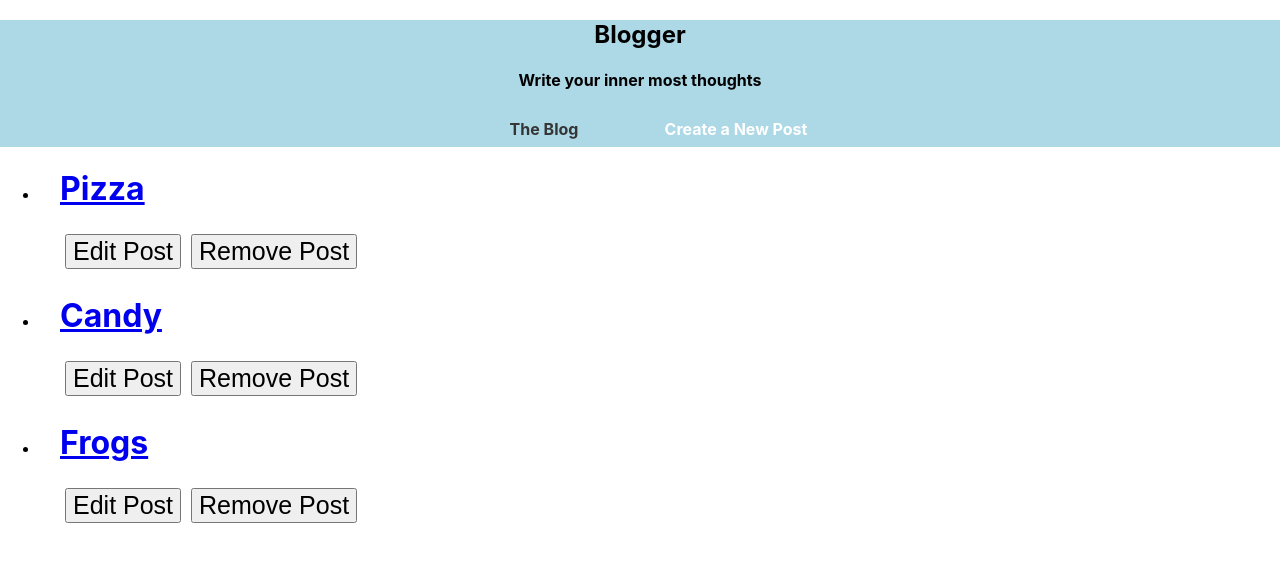
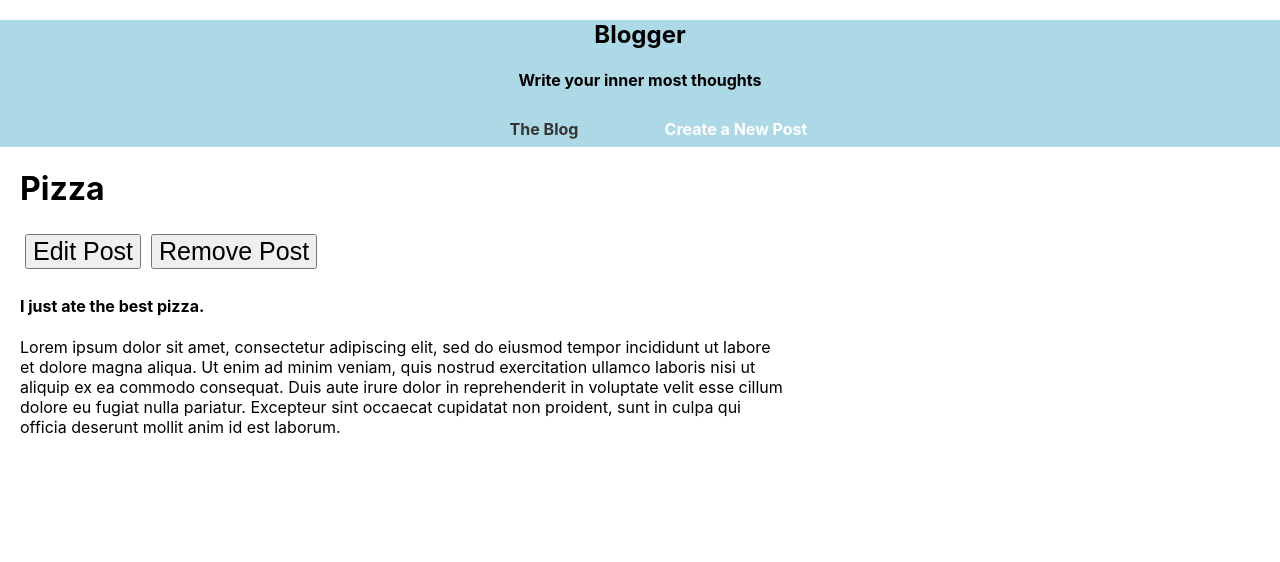
Before and after one commit to jreidmke/redux-blogly, a React (Create React App) app: page /1 in a window 1280 px wide. Shown: the top 562 px of the page. Built offline with nearby package versions, Linux system fonts and the light colour scheme.

Commit message:
almost final commit

```diff
--- a/src/App.js
+++ b/src/App.js
@@ -26,7 +26,6 @@ function App() {
   return (
     <div className="App">
       <Header/>
-      <HomePage/>
       <Routes/>
     </div>
   );
--- a/src/FilterPost.js
+++ b/src/FilterPost.js
@@ -1,5 +1,5 @@
 import { useParams } from 'react-router-dom';
-import Post from './Post';
+import PostDetails from './PostDetails';
 
 const FilterPost = ({posts}) => {
     const {id} = useParams();
@@ -8,7 +8,8 @@ const FilterPost = ({posts}) => {
         const currPost = posts.find(
             p => p.id === id
         );
-        return <Post id={currPost}/>;
+
+        return <PostDetails post={currPost}/>;
     }
     return null;
 }
--- a/src/Post.js
+++ b/src/Post.js
@@ -1,11 +1,9 @@
 import './Post.css'
 
-const Post = ({title, description, post, handleEdit, handleRemove}) => {
+const Post = ({title, description, post}) => {
     return(
         <div id='post-div'>
             <h1>{title}</h1>
-            <button onClick={handleEdit}>Edit Post</button>
-            <button onClick={handleRemove}>Remove Post</button>
             <h4>{description}</h4>
             <p>{post}</p>
         </div>
--- /dev/null
+++ b/src/PostDetails.js
@@ -0,0 +1,19 @@
+import './Post.css'
+import {Link} from 'react-router-dom';
+
+const PostDetails = ({post}) => {
+    return(
+        <div id='post-div'>
+            <h1>{post.title}</h1>
+            <button>Edit Post</button>
+            <button>Remove Post</button>
+            <h4>{post.description}</h4>
+            <p>{post.post}</p>
+        </div>
+    )
+}
+
+export default PostDetails;
+
+// onClick={handleEdit}
+// onClick={handleRemove}
--- a/src/PostForm.js
+++ b/src/PostForm.js
@@ -1,8 +1,13 @@
 import {useState} from 'react';
 import { v4 as uuidv4 } from 'uuid';
+import {useHistory} from 'react-router-dom';
 import './PostForm.css';
+import data from './dummyPosts.json';
 
 const PostForm = ({createPost}) => {
+
+    const history = useHistory();
+
     const INITIAL_STATE = {
         title: "",
         description: "",
@@ -21,8 +26,10 @@ const PostForm = ({createPost}) => {
 
     const submit = e => {
         e.preventDefault();
-        createPost({...formData, id: uuidv4()});
-        setFormData(INITIAL_STATE);
+        // createPost({...formData, id: uuidv4()});
+        data.push({...formData, id: uuidv4()});
+        history.push("/");
+        // setFormData(INITIAL_STATE);
     };
 
     return(
@@ -54,6 +61,8 @@ const PostForm = ({createPost}) => {
             type="text"
             value={formData.post}
             id="post"
+            rows={5}
+            cols={40}
             />
 <br></br>
 
--- a/src/Routes.js
+++ b/src/Routes.js
@@ -18,7 +18,7 @@ const Routes = () => {
             <Route exact path="/new">
                 <PostForm/>
             </Route>
-            <Route path="/:postId">
+            <Route path="/:id">
                 <FilterPost posts={data}/>
             </Route>
             <Redirect to="/"/>
--- a/src/dummyPosts.json
+++ b/src/dummyPosts.json
@@ -3,20 +3,20 @@
         "title": "Pizza",
         "description": "I just ate the best pizza.",
         "post": "Lorem ipsum dolor sit amet, consectetur adipiscing elit, sed do eiusmod tempor incididunt ut labore et dolore magna aliqua. Ut enim ad minim veniam, quis nostrud exercitation ullamco laboris nisi ut aliquip ex ea commodo consequat. Duis aute irure dolor in reprehenderit in voluptate velit esse cillum dolore eu fugiat nulla pariatur. Excepteur sint occaecat cupidatat non proident, sunt in culpa qui officia deserunt mollit anim id est laborum.",
-        "id": 1
+        "id": "1"
     },
 
     {
         "title": "Candy",
         "description": "I ate the best candy.",
         "post": "Lorem ipsum dolor sit amet, consectetur adipiscing elit, sed do eiusmod tempor incididunt ut labore et dolore magna aliqua. Ut enim ad minim veniam, quis nostrud exercitation ullamco laboris nisi ut aliquip ex ea commodo consequat. Duis aute irure dolor in reprehenderit in voluptate velit esse cillum dolore eu fugiat nulla pariatur. Excepteur sint occaecat cupidatat non proident, sunt in culpa qui officia deserunt mollit anim id est laborum.",
-        "id": 2
+        "id": "2"
     },
 
     {
         "title": "Frogs",
         "description": "The best animal?",
         "post": "Lorem ipsum dolor sit amet, consectetur adipiscing elit, sed do eiusmod tempor incididunt ut labore et dolore magna aliqua. Ut enim ad minim veniam, quis nostrud exercitation ullamco laboris nisi ut aliquip ex ea commodo consequat. Duis aute irure dolor in reprehenderit in voluptate velit esse cillum dolore eu fugiat nulla pariatur. Excepteur sint occaecat cupidatat non proident, sunt in culpa qui officia deserunt mollit anim id est laborum.",
-        "id": 3
+        "id": "3"
     }
 ]
```
Also changed, not shown: 1 other file (tests, documents, lock files or other folders).
